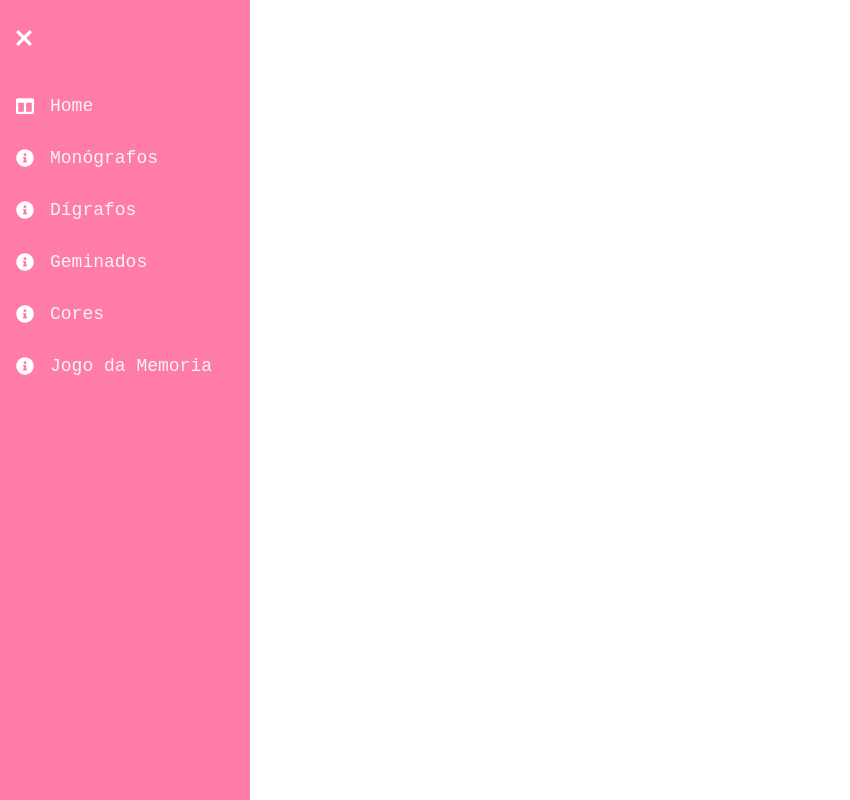
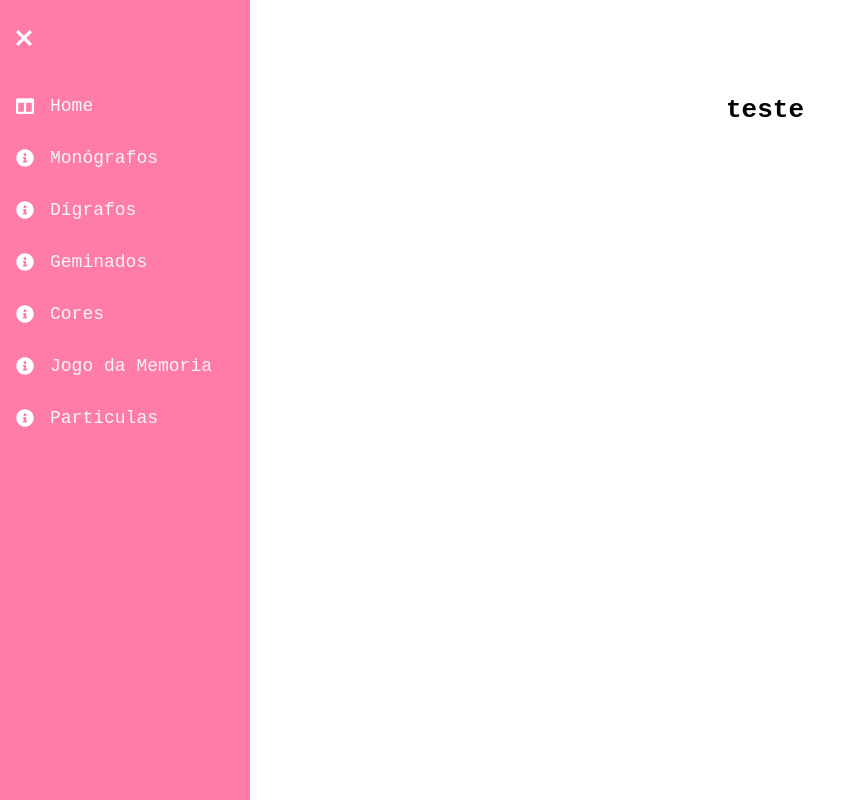
Before and after one commit to deborafsm/nihongo-san, a React (Create React App) app in the folder my-app/: page /particula in a window 1280 px wide. Shown: the whole page, without its empty margins (0-850 px from the left). Built offline with nearby package versions, Linux system fonts and the light colour scheme.

Commit message:
update: routes e aside

```diff
--- a/my-app/src/layout/Aside/DataAside.jsx
+++ b/my-app/src/layout/Aside/DataAside.jsx
@@ -4,37 +4,42 @@ export const SideData = [
     title: "Home",
     path: "/home",
     icon: <FaColumns />,
-    cName: "nav-text"
+    cName: "nav-text",
   },
   {
     title: "Monógrafos",
     path: "/monografos",
     icon: <FaInfoCircle />,
-    cName: "nav-text"
+    cName: "nav-text",
   },
   {
     title: "Dígrafos",
     path: "/digrafos",
     icon: <FaInfoCircle />,
-    cName: "nav-text"
+    cName: "nav-text",
   },
   {
     title: "Geminados",
     path: "/germinados",
     icon: <FaInfoCircle />,
-    cName: "nav-text"
+    cName: "nav-text",
   },
   {
     title: "Cores",
     path: "/cores",
     icon: <FaInfoCircle />,
-    cName: "nav-text"
+    cName: "nav-text",
   },
   {
     title: "Jogo da Memoria",
     path: "/game",
     icon: <FaInfoCircle />,
-    cName: "nav-text"
+    cName: "nav-text",
+  },
+  {
+    title: "Particulas",
+    path: "/particula",
+    icon: <FaInfoCircle />,
+    cName: "nav-text",
   }
-
 ];
--- a/my-app/src/pages/Particulas.jsx
+++ b/my-app/src/pages/Particulas.jsx
@@ -1,7 +1,11 @@
 import React, { useState } from "react";
 
 function Particulas() {
-  return <></>;
+  return (
+    <>
+      <h1>teste</h1>
+    </>
+  );
 }
 
 export default Particulas;
--- a/my-app/src/routes/routes.jsx
+++ b/my-app/src/routes/routes.jsx
@@ -1,26 +1,25 @@
 // import { Routes, Route } from 'react-router'
-import { Routes, Route } from 'react-router-dom';
+import { Routes, Route } from "react-router-dom";
 
-import Layout from '../layout/Grid/Layout'
-import Home from '../pages/Home'
-import Monografos from '../pages/Card'
-import Digrafos from '../pages/CardDigrafos'
-import Germinados from '../pages/CardGerminados.jsx'
-import Cores from '../pages/cardColor'
-import MemoryGame from '../pages/MemoryGame.jsx'
-import Particulas from '../pages/Particulas.jsx'
+import Layout from "../layout/Grid/Layout";
+import Home from "../pages/Home";
+import Monografos from "../pages/Card";
+import Digrafos from "../pages/CardDigrafos";
+import Germinados from "../pages/CardGerminados.jsx";
+import Cores from "../pages/cardColor";
+import MemoryGame from "../pages/MemoryGame.jsx";
+import Particulas from "../pages/Particulas.jsx";
 
 const Rotas = () => (
   <Layout>
-
     <Routes>
-      <Route path='/home' element={<Home />} />
-      <Route path='/monografos' element={<Monografos />} />
-      <Route path='/digrafos' element={<Digrafos />} />
-      <Route path='/germinados' element={<Germinados />} />
-      <Route path='/cores' element={<Cores />} />
-      <Route path='/game' element={<MemoryGame />} />
-
+      <Route path="/home" element={<Home />} />
+      <Route path="/monografos" element={<Monografos />} />
+      <Route path="/digrafos" element={<Digrafos />} />
+      <Route path="/germinados" element={<Germinados />} />
+      <Route path="/cores" element={<Cores />} />
+      <Route path="/game" element={<MemoryGame />} />
+      <Route path="/particula" element={<Particulas/>}></Route>
     </Routes>
   </Layout>
 );
```
